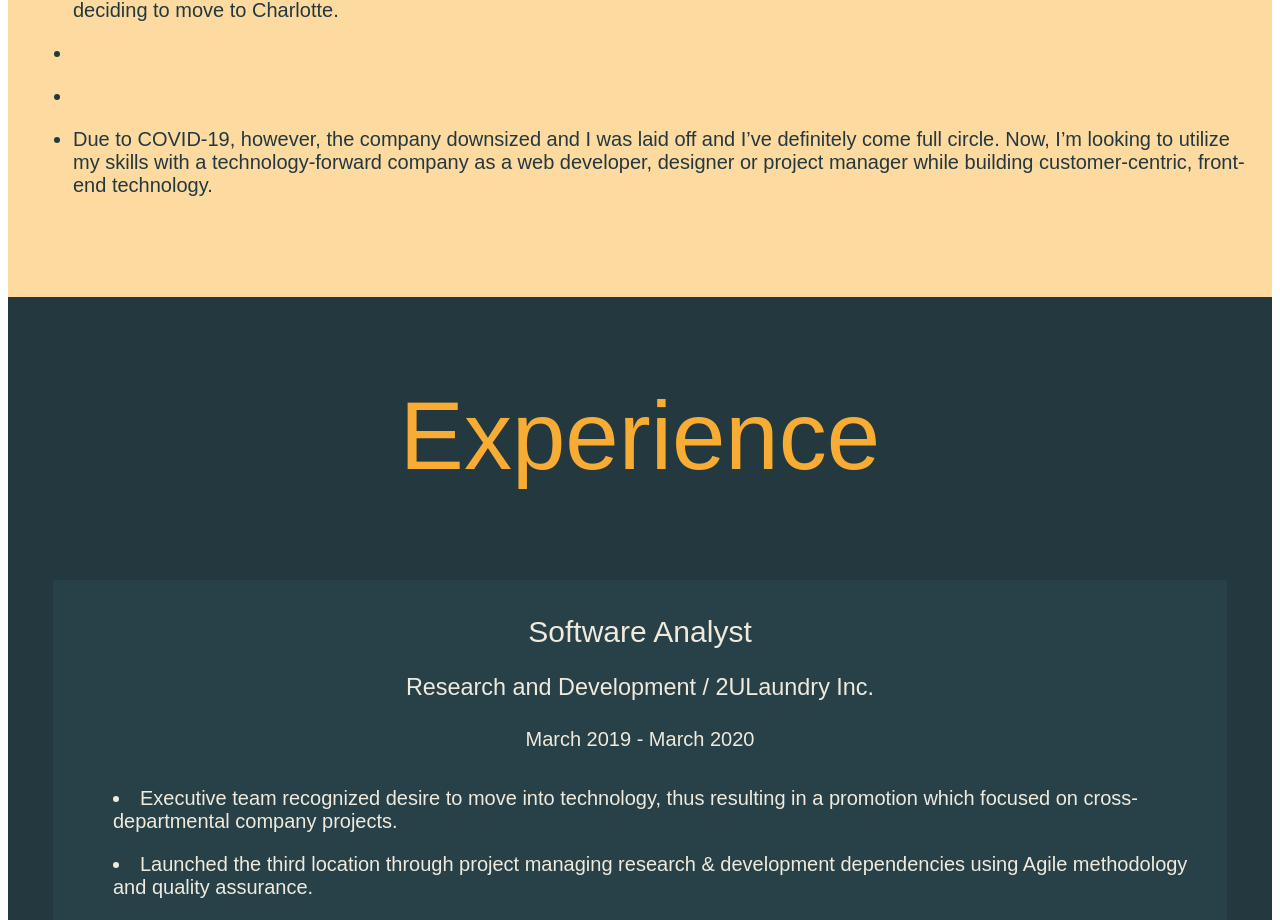
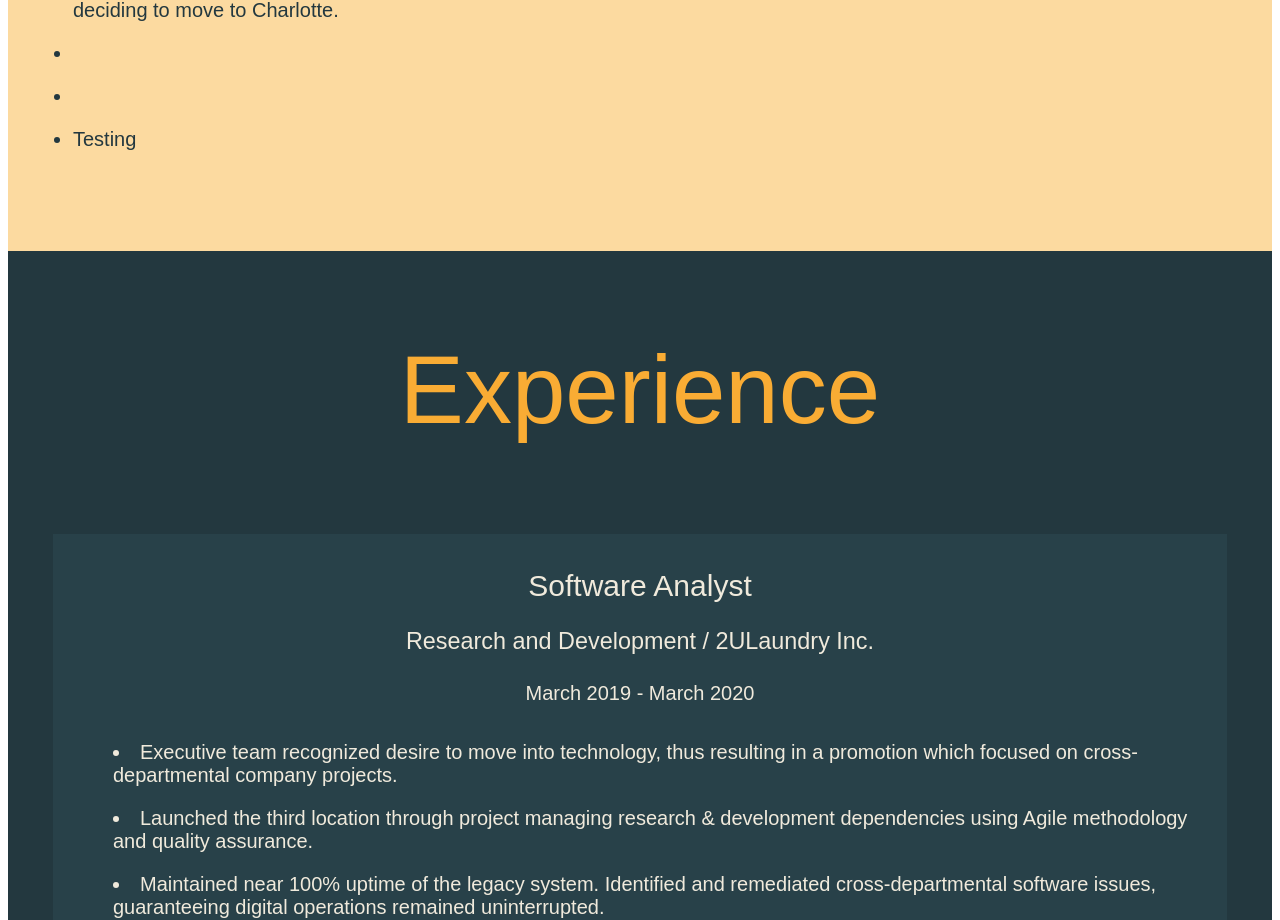
Before and after one commit to lflint07/new_website, a React (Create React App) app: page / in a window 1280 px wide. Shown: the part 1324-2244 px from the top of the page. Built offline with nearby package versions, Linux system fonts and the light colour scheme.

Commit message:
testing again

```diff
--- a/package.json
+++ b/package.json
@@ -13,6 +13,7 @@
     "@testing-library/user-event": "^7.2.1",
     "bootstrap": "^4.5.0",
     "node-sass": "^4.14.1",
+    "nodejs": "19.8.1",
     "react": "^16.13.1",
     "react-bootstrap": "^1.3.0",
     "react-dom": "^16.13.1",
--- a/src/components/About.js
+++ b/src/components/About.js
@@ -51,11 +51,7 @@ function About() {
               </li>
               <li>
                 <p>
-                  Due to COVID-19, however, the company downsized and I was laid
-                  off and I’ve definitely come full circle. Now, I’m looking to
-                  utilize my skills with a technology-forward company as a web
-                  developer, designer or project manager while building
-                  customer-centric, front-end technology.
+                  Testing
                 </p>
               </li>
             </ul>
```
Also changed, not shown: 1 other file (tests, documents, lock files or other folders).
